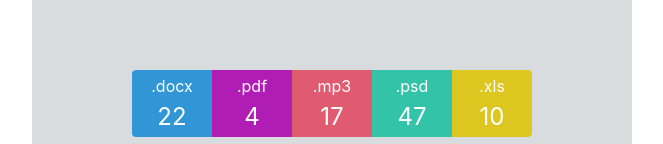
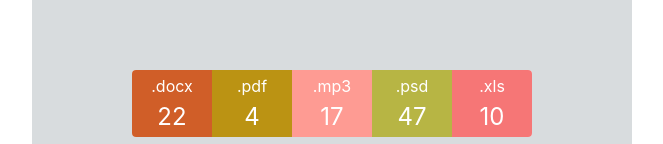
Before and after one commit to fsdev3/goit-react-hw-01-components, a React (Create React App) app: page / in a window 1280 px wide. Shown: the part 808-952 px from the top of the page, without its empty margins (308-971 px from the left). Built offline with nearby package versions, Linux system fonts and the light colour scheme.

Commit message:
random color

```diff
--- a/src/components/Statistics/Statistics.jsx
+++ b/src/components/Statistics/Statistics.jsx
@@ -1,4 +1,6 @@
 import { Item, List, Uploads } from './Statistics.styled';
+import { getRandomHexColor } from './getRandomColor';
+
 import PropTypes from 'prop-types';
 
 export const Statistics = ({ title, stats }) => {
@@ -8,8 +10,9 @@ export const Statistics = ({ title, stats }) => {
 
       <List>
         {stats.map(({ id, label, percentage }) => {
+          const randomColor = getRandomHexColor();
           return (
-            <Item key={id}>
+            <Item key={id} randomColor={randomColor}>
               <span>{label} </span>
               <span>{percentage}</span>
             </Item>
--- a/src/components/Statistics/Statistics.styled.js
+++ b/src/components/Statistics/Statistics.styled.js
@@ -29,20 +29,10 @@ export const List = styled.ul`
   justify-content: space-between;
 
   li:first-child {
-    background-color: #3096d5;
     border-radius: 4px 0 0 4px;
   }
-  li:nth-child(2) {
-    background-color: #af1db4;
-  }
-  li:nth-child(3) {
-    background-color: #e05a70;
-  }
-  li:nth-child(4) {
-    background-color: #33c3a8;
-  }
+
   li:last-child {
-    background-color: #dcc61f;
     border-radius: 0 4px 4px 0;
   }
 `;
@@ -55,6 +45,7 @@ export const Item = styled.li`
   color: white;
   gap: 6px;
   padding: 6px 0;
+  background-color: ${({ randomColor }) => randomColor};
   span:last-child {
     font-size: 24px;
   }
--- /dev/null
+++ b/src/components/Statistics/getRandomColor.js
@@ -0,0 +1,3 @@
+export function getRandomHexColor() {
+  return `#${Math.floor(Math.random() * 16777215).toString(16)}`;
+}
```
